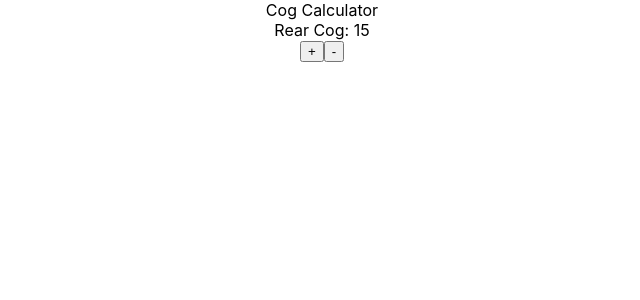
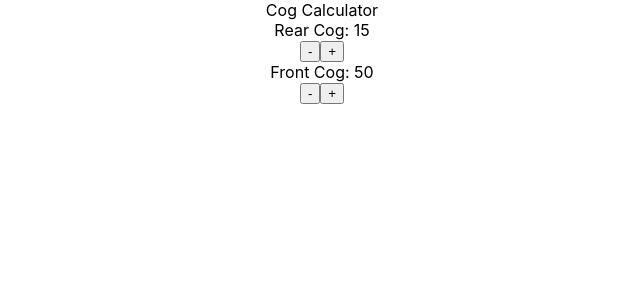
Before and after one commit to lucianboatright/Cog_Calc_tested, a React (Create React App) app: page / in a window 1280 px wide. Shown: the top 300 px of the page, without its empty margins (318-958 px from the left). Built offline with nearby package versions, Linux system fonts and the light colour scheme.

Commit message:
front cog component testing complete

```diff
--- a/src/App.tsx
+++ b/src/App.tsx
@@ -4,16 +4,25 @@ import './App.css';
 // import { Details } from './components/Details/Details'
 import RearCogProvider from './components/Context/rearCogContext';
 import RearCogCounter from './components/Cogs/RearCog'
+import FrontCogProvider from './components/Context/frontCogContext';
+import FrontCogCounter from './components/Cogs/frontCog';
 
 
 function App() {
   return (
-    <RearCogProvider>
-        <div className="App">
-          <div>Cog Calculator</div>
-          <RearCogCounter />
+    <div className="App">
+      <div>Cog Calculator</div>
+      <RearCogProvider>
+          <div className="rearCogComponent">
+            <RearCogCounter />
+          </div>
+      </RearCogProvider>
+      <FrontCogProvider>
+        <div className="frontCogComponent">
+            <FrontCogCounter />
         </div>
-    </RearCogProvider>
+      </FrontCogProvider>
+    </div>
   );
 }
 
--- a/src/components/Cogs/RearCog.tsx
+++ b/src/components/Cogs/RearCog.tsx
@@ -7,8 +7,8 @@ const RearCogCounter = () => {
     return (
         <div>
             <div className="RearCogComponent" data-testid="RearCogComponent" id='RearCogComponent' >Rear Cog: {rearCog}</div>
+            <button data-testid="rearShiftDown" onClick={rearDecroment}>-</button>
             <button data-testid="rearShiftUp" onClick={rearIncroment}>+</button>
-            <button data-testid="rearShiftDown" onClick={rearDecroment}>-</button>
         </div>
     )
 }
--- /dev/null
+++ b/src/components/Cogs/frontCog.tsx
@@ -0,0 +1,16 @@
+import React, { useContext } from 'react';
+import { FrontCogContext } from '../Context/frontCogContext';
+
+const FrontCogCounter = () => {
+    const { frontCog, frontIncroment, frontDecroment } = useContext(FrontCogContext);
+
+    return (
+        <div>
+            <div className="FrontCogComponent" data-testid="FrontCogComponent" id='FrontCogComponent' >Front Cog: {frontCog}</div>
+            <button data-testid="frontShiftDown" onClick={frontDecroment}>-</button>
+            <button data-testid="frontShiftUp" onClick={frontIncroment}>+</button>
+        </div>
+    )
+}
+
+export default FrontCogCounter;
--- /dev/null
+++ b/src/components/Context/frontCogContext.tsx
@@ -0,0 +1,36 @@
+import React, { useState, FC, createContext } from 'react';
+
+interface FrontCogContextState {
+    frontCog: number;
+    frontIncroment: () => void;
+    frontDecroment: () => void;
+}
+
+const frontCogContextDefaultValues: FrontCogContextState = {
+    frontCog: 50,
+    frontIncroment: () => {},
+    frontDecroment: () => {},
+};
+
+export const FrontCogContext = createContext<FrontCogContextState>(frontCogContextDefaultValues)
+
+const FrontCogProvider: FC = ({ children }) => {
+    const [frontCog, setFrontCog] = useState<number>(frontCogContextDefaultValues.frontCog);
+
+    const frontIncroment = () => (frontCog < 64 ? setFrontCog(frontCog + 1) : setFrontCog(frontCog))
+    const frontDecroment = () => (frontCog > 24 ? setFrontCog(frontCog - 1) : setFrontCog(frontCog))
+
+    return (
+        <FrontCogContext.Provider
+            value={{
+                frontCog,
+                frontDecroment,
+                frontIncroment,
+            }}
+        >
+            {children}
+        </FrontCogContext.Provider>
+    )
+}
+
+export default FrontCogProvider;
```
Also changed, not shown: 2 other files (tests, documents, lock files or other folders).
